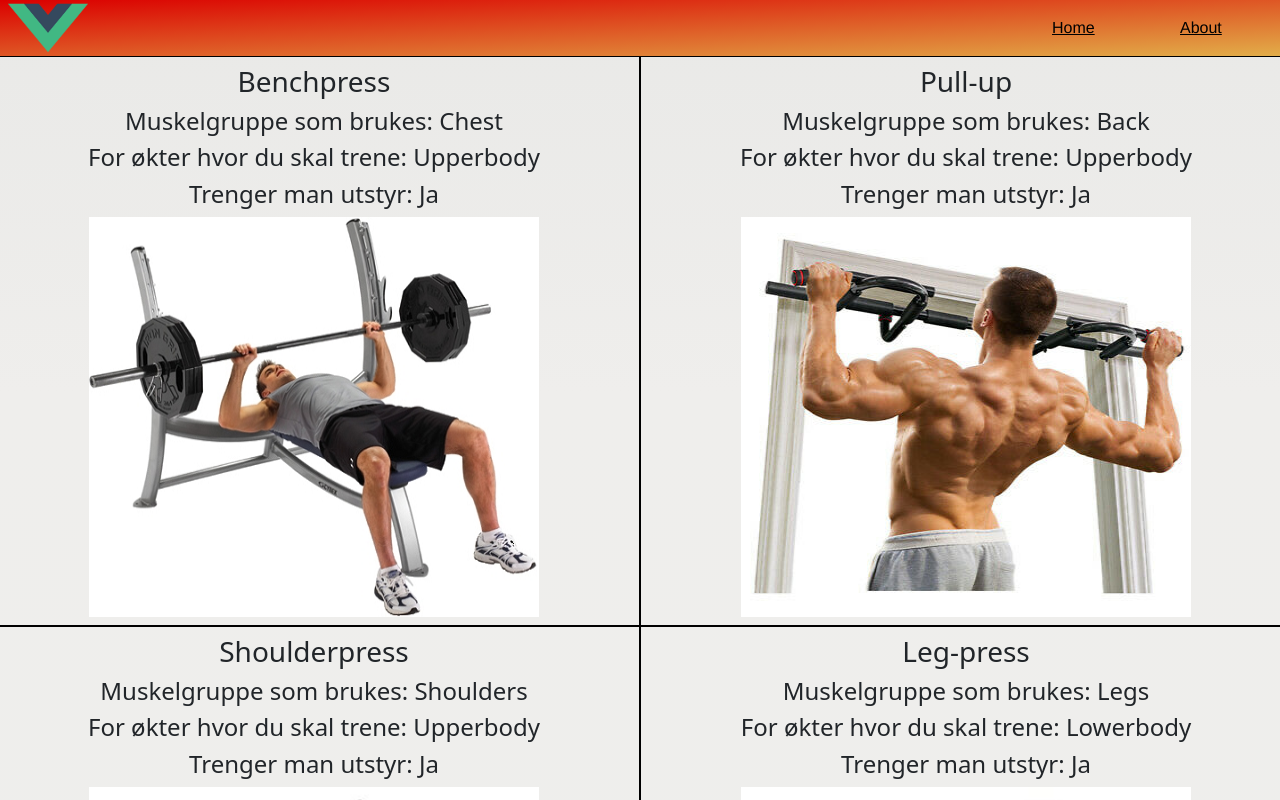
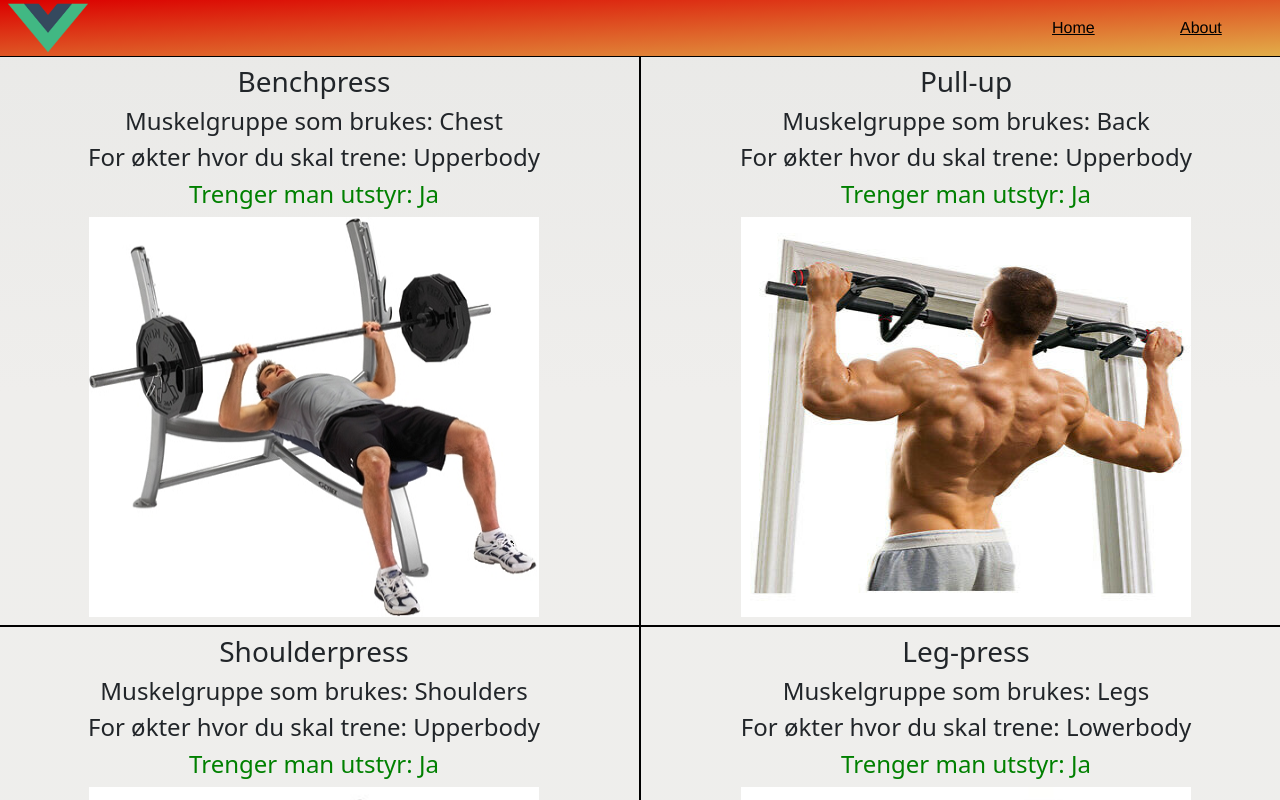
Before and after one commit to SebEil/Arbeidskrav-DS4102, a Vue app: page / in a window 1280 px wide. Shown: the top 800 px of the page. Built offline with nearby package versions, Linux system fonts and the light colour scheme.

Commit message:
Skifter farge utifra ja eller nei, brukt v-bind

```diff
--- a/src/components/exercises/exerciseType.vue
+++ b/src/components/exercises/exerciseType.vue
@@ -3,7 +3,9 @@
         <h3>{{ øvelse }}</h3>
         <h4>Muskelgruppe som brukes: {{ targets }}</h4>
         <h4>For økter hvor du skal trene: {{ split }} </h4>
+        <div v-bind:class="[vekter === 'Ja' ? 'trenger' : 'trenger-ikke']">
         <h4>Trenger man utstyr: {{ vekter }}</h4>
+        </div>
         <img :src="getImage()">
     </section>
 </template>
```
